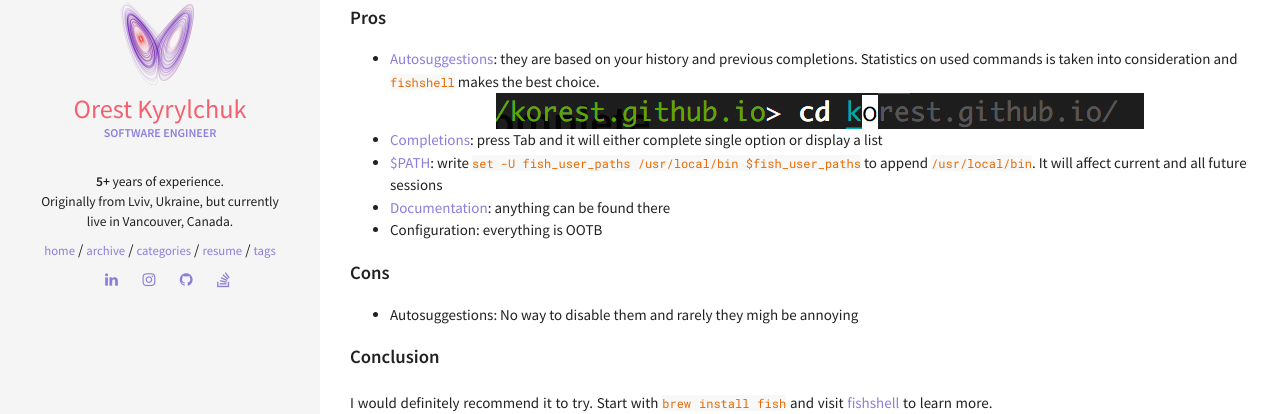
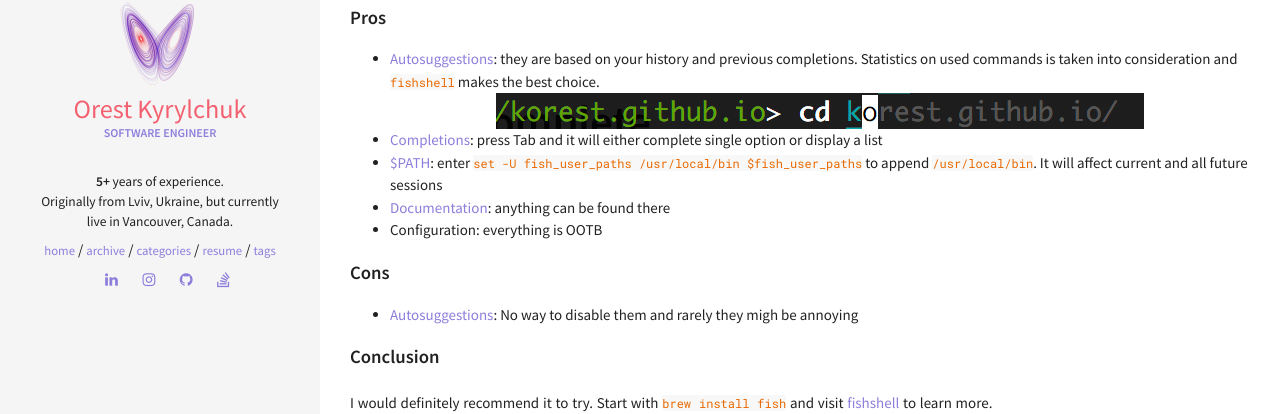
Before and after one commit to korest/korest.github.io, a Jekyll site: the page built from _posts/2018-08-18-fishshell.md, in a window 1280 px wide. Shown: the part 349-763 px from the top of the page. Built offline with Jekyll 4.4.1, drawn with Linux system fonts in a browser that asks for light colours; comment, search, counter and statistics services are not loaded.

Commit message:
Update fishshell post

```diff
--- a/_config.yml
+++ b/_config.yml
@@ -46,7 +46,7 @@ owner:
   google:
     analytics: UA-124218867-1
   github: korest #username
-  stackoverflow: 2055854/KOrest
+  stackoverflow: 2055854/forest
   linkedin: orest-kyrylchuk-3718983b #username
   instagram: orest.kyrylchuk
 
--- a/_posts/2018-08-18-fishshell.md
+++ b/_posts/2018-08-18-fishshell.md
@@ -17,13 +17,13 @@ Below I will list some pros and cons that I found for myself (some of them are p
 Statistics on used commands is taken into consideration and `fishshell` makes the best choice.
 ![](assets/images/fishshell/fish-1.png)
 * [Completions](https://fishshell.com/docs/current/tutorial.html#tut_tab_completions): press Tab and it will either complete single option or display a list
-* [$PATH](https://fishshell.com/docs/current/tutorial.html#tut_path): write `set -U fish_user_paths /usr/local/bin $fish_user_paths` to append `/usr/local/bin`.
+* [$PATH](https://fishshell.com/docs/current/tutorial.html#tut_path): enter `set -U fish_user_paths /usr/local/bin $fish_user_paths` to append `/usr/local/bin`.
 It will affect current and all future sessions
 * [Documentation](https://fishshell.com/docs/current/index.html): anything can be found there
 * Configuration: everything is OOTB
 
 #### Cons
-* Autosuggestions: No way to disable them and rarely they migh be annoying
+* [Autosuggestions](https://fishshell.com/docs/current/tutorial.html#tut_autosuggestions): No way to disable them and rarely they migh be annoying
 
 #### Conclusion
 
```
